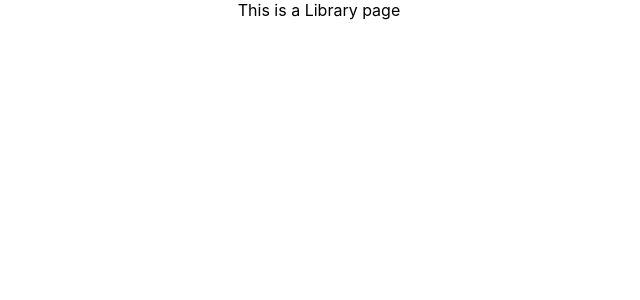
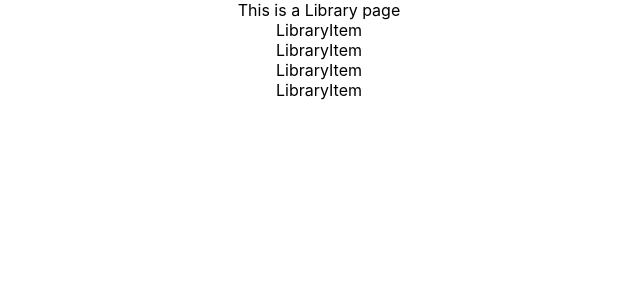
Before and after one commit to KateChantha/chim-resources-library, a React (Create React App) app: page / in a window 1280 px wide. Shown: the top 300 px of the page, without its empty margins (321-961 px from the left). Built offline with nearby package versions, Linux system fonts and the light colour scheme.

Commit message:
create LibraryItem

```diff
--- /dev/null
+++ b/src/components/LibraryItem/LibraryItem.js
@@ -0,0 +1,11 @@
+import './LibraryItem.css';
+
+const LibraryItem = () => {
+  return (
+    <div>
+      LibraryItem
+    </div>
+  )
+}
+
+export default LibraryItem;
--- /dev/null
+++ b/src/components/LibraryList/LibrayList.js
@@ -0,0 +1,14 @@
+import LibraryItem from '../LibraryItem/LibraryItem';
+import './LibraryList.css';
+
+const LibraryList = ({ libraries }) => {
+  return (
+    <div>
+      {libraries.map((item,idx) => (
+        <LibraryItem key={idx} item={item} />
+      ))}
+    </div>
+  )
+};
+
+export default LibraryList;
--- a/src/pages/Library/Library.js
+++ b/src/pages/Library/Library.js
@@ -1,4 +1,5 @@
 import { useEffect, useState } from 'react';
+import LibraryList from '../../components/LibraryList/LibrayList';
 import './Library.css';
 
 const mockLibraries = [
@@ -40,7 +41,7 @@ const LibraryPage = () => {
   const [libraries, setLibraries] = useState([]);
 
   /**
-    * Fetch Data
+    * Fetch Data & Set it to libraries
     */
   // const libraryURL = "../../assets/fakedb.json";
   // useEffect(() => {
@@ -66,6 +67,7 @@ const LibraryPage = () => {
   return (
     <div>
       This is a Library page
+      <LibraryList libraries={libraries} />
     </div>
   )
 }
```
Also changed, not shown: src/components/LibraryItem/LibraryItem.css (added), src/components/LibraryList/LibraryList.css (added), 1 other file (tests, documents, lock files or other folders).
